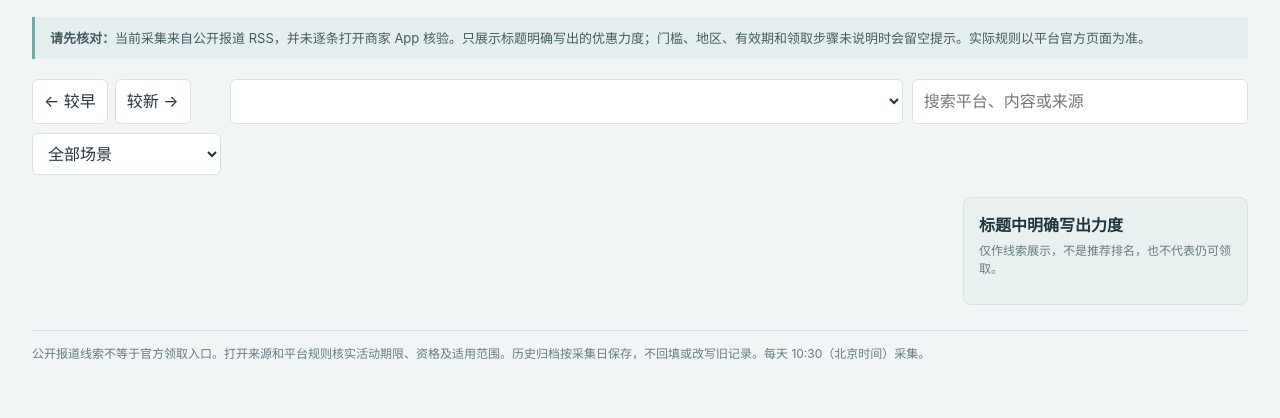
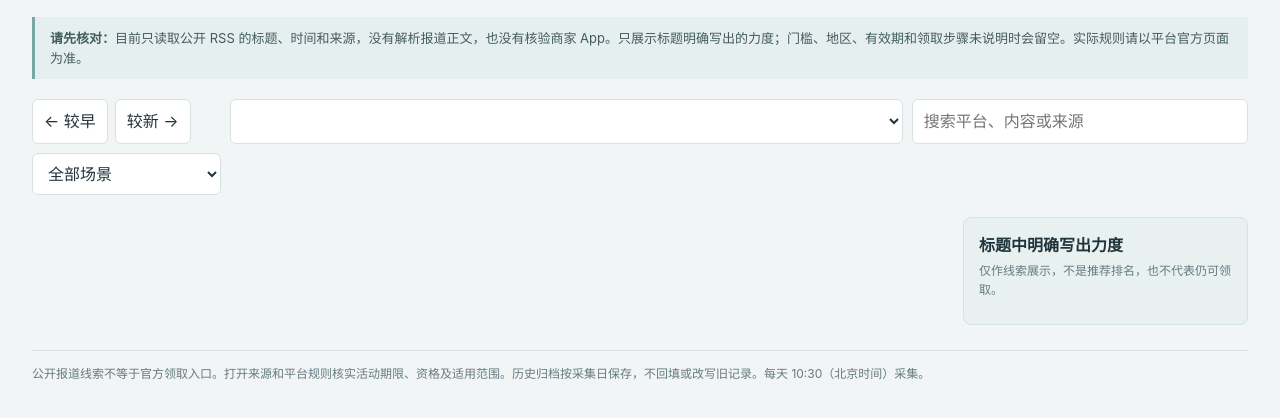
Before and after one commit to dawanglin/youhui-pages, a plain HTML site: page page_template.html in a window 1280 px wide. Shown: the part 180-598 px from the top of the page. Drawn offline with Linux system fonts and the light colour scheme.

Commit message:
docs: clarify RSS-only verification limits

```diff
--- a/page_template.html
+++ b/page_template.html
@@ -21,7 +21,7 @@
 </head><body><main class="shell">
 <div class="top"><div class="brand">每日情报 <small>线索清楚，规则不猜</small></div><nav class="nav"><a href="https://dawanglin.github.io/news-daily/">新闻</a><a href="https://dawanglin.github.io/youhui-pages/" aria-current="page">优惠</a></nav></div>
 <section class="intro"><div><h1>优惠情报</h1><p>先看力度与适用条件，再决定要不要打开活动页。</p></div><div class="stamp">最新采集 __DATE__（北京时间）<br>当日 __COUNT__ 条线索</div></section>
-<div class="note"><strong>请先核对：</strong>当前采集来自公开报道 RSS，并未逐条打开商家 App 核验。只展示标题明确写出的优惠力度；门槛、地区、有效期和领取步骤未说明时会留空提示。实际规则以平台官方页面为准。</div>
+<div class="note"><strong>请先核对：</strong>目前只读取公开 RSS 的标题、时间和来源，没有解析报道正文，也没有核验商家 App。只展示标题明确写出的力度；门槛、地区、有效期和领取步骤未说明时会留空。实际规则请以平台官方页面为准。</div>
 <div class="filters"><div class="step"><button id="older" type="button">← 较早</button><button id="newer" type="button">较新 →</button></div><select class="control" id="date" aria-label="选择采集日期"></select><input class="control" id="search" type="search" placeholder="搜索平台、内容或来源"><select class="control" id="category"><option value="">全部场景</option><option>外卖餐饮与本地生活</option><option>电商购物</option><option>出行旅游与酒店</option><option>会员订阅与支付</option><option>本地生活</option></select></div>
 <div class="columns"><section><div class="summary" id="count" aria-live="polite"></div><div id="offers"></div><button id="more" type="button" hidden>显示更多</button></section><aside class="aside"><h2>标题中明确写出力度</h2><p>仅作线索展示，不是推荐排名，也不代表仍可领取。</p><div id="picks"></div></aside></div>
 <footer>公开报道线索不等于官方领取入口。打开来源和平台规则核实活动期限、资格及适用范围。历史归档按采集日保存，不回填或改写旧记录。每天 10:30（北京时间）采集。</footer>
```
